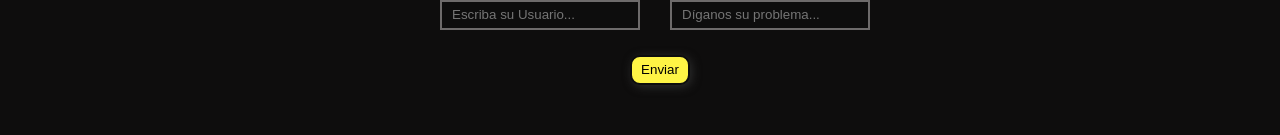
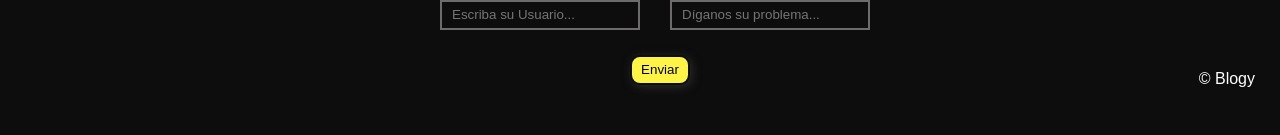
Before and after one commit to JosePerez0314/BLOGY, a plain HTML site: page index.html in a window 1280 px wide. Shown: the part 712-847 px from the top of the page. After the commit the page ends 807 px from the top, so only its background shows below. Drawn offline with Linux system fonts and the light colour scheme.

Commit message:
Commit para volver a una version anterior

```diff
--- a/styles.css
+++ b/styles.css
@@ -13,7 +13,6 @@ body {
     color: #fefefe;
     display: flex;
     flex-direction: column;
-    min-height: 100vh; /* Asegura que el body ocupe al menos toda la altura de la ventana */
 }
 
 body, footer {
@@ -30,7 +29,6 @@ ul {
     max-width: 100%;
     padding: 10px;
     margin: 0 auto;
-    flex: 1; /* Permite que la .container ocupe el espacio restante */
 }
 
 /* Encabezado */
@@ -149,6 +147,7 @@ h1 {
     color: #0d0d0d;
 }
 
+
 .description__button button {
     margin: -30px 0 0 0;
 }
@@ -156,6 +155,7 @@ h1 {
 .description__button img {
     margin: -5px;
 }
+
 
 /* Contacto */
 
@@ -220,10 +220,10 @@ h1 {
     justify-content: center;
     align-items: center;
     margin-top: auto;
+    position: absolute;
+    bottom: 0px;
     width: 100%;
     text-align: center;
-    position: relative; /* Cambiado a relativo */
-    bottom: -50px; /* Asegura que el pie de página esté en la parte inferior */
 }
 
 .footer p {
```
